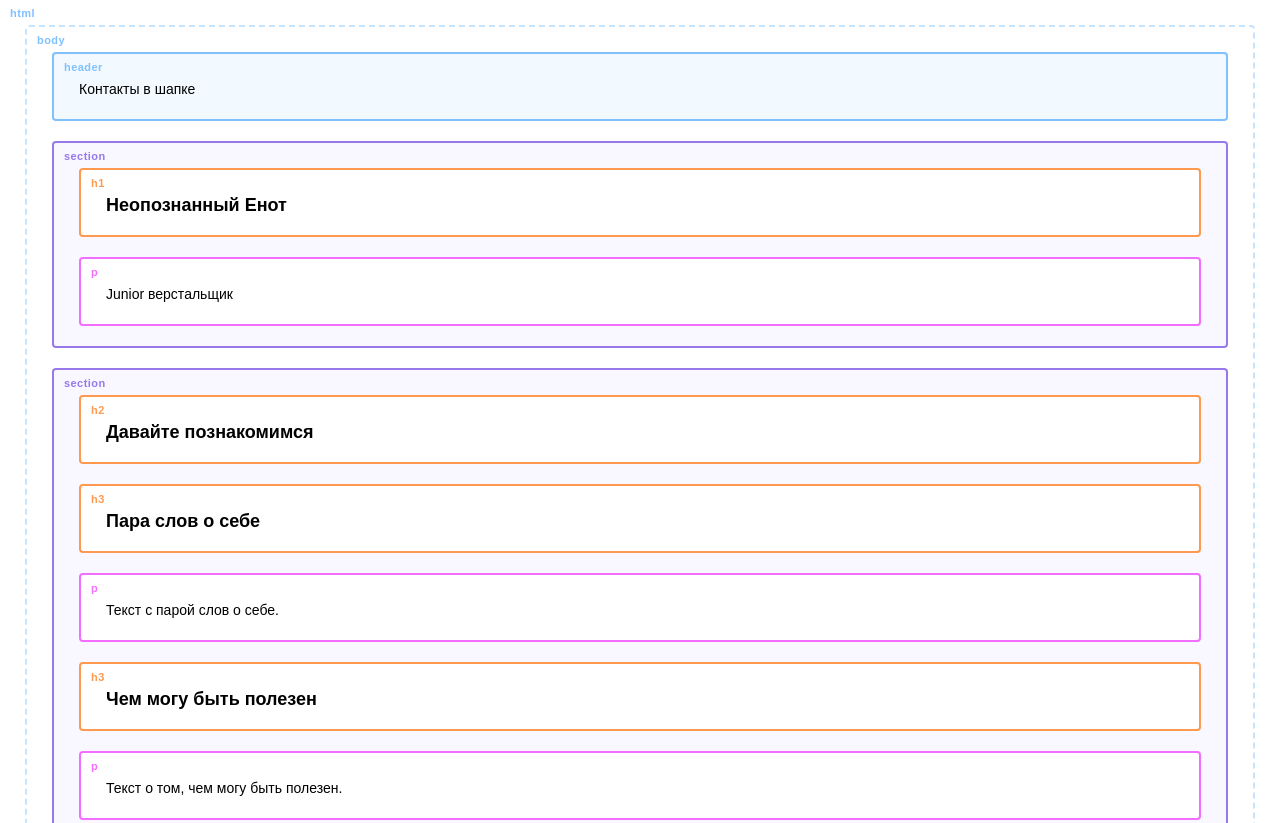
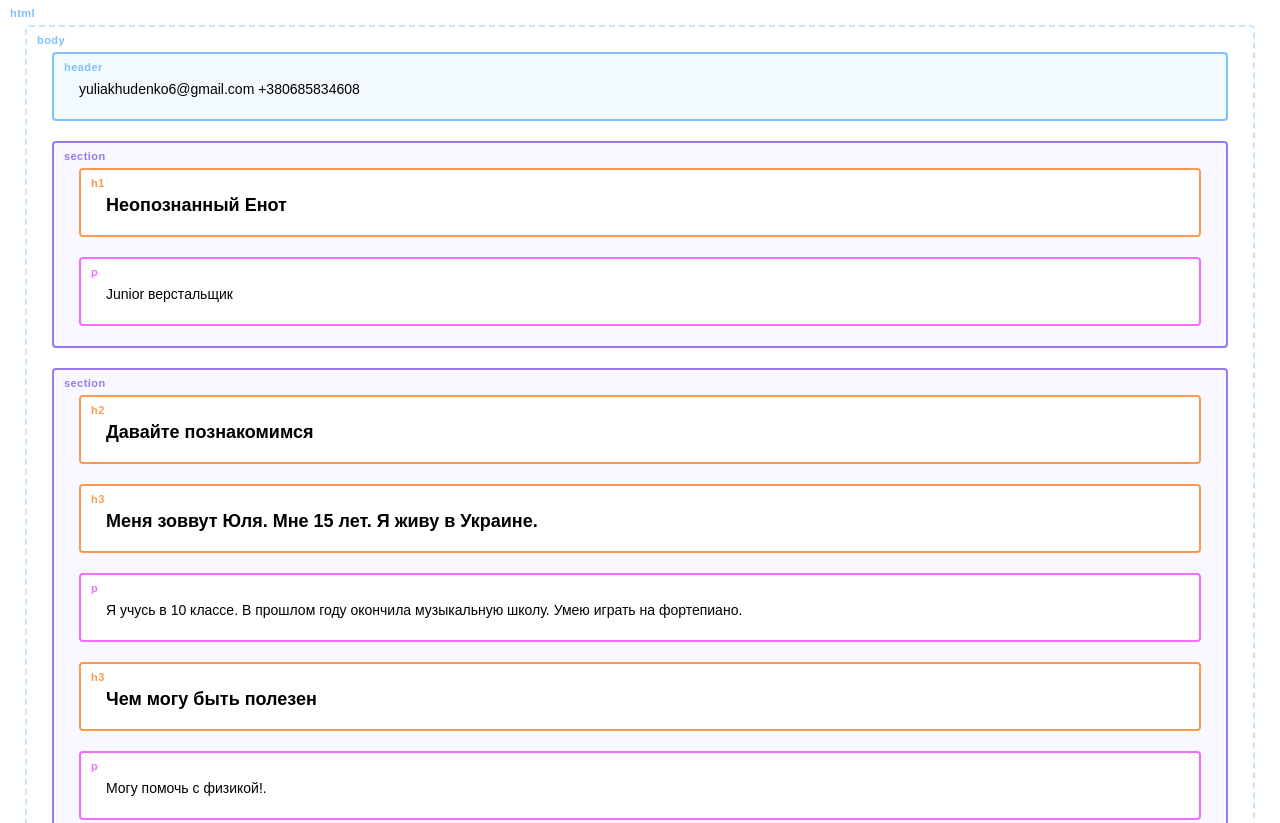
Before and after one commit to geyders/my-site, a plain HTML site: page index.html in a window 1280 px wide. Shown: the top 823 px of the page. Drawn offline with Linux system fonts and the light colour scheme.

Commit message:
Update index.html

```diff
--- a/index.html
+++ b/index.html
@@ -8,7 +8,8 @@
 
   <body>
     <header class="page-header">
-      Контакты в шапке
+      yuliakhudenko6@gmail.com
+      +380685834608
     </header>
 
     <section class="hero-image">
@@ -18,10 +19,10 @@
 
     <section class="intro">
       <h2 class="subheading">Давайте познакомимся</h2>
-      <h3>Пара слов о себе</h3>
-      <p>Текст с парой слов о себе.</p>
+      <h3>Меня зоввут Юля. Мне 15 лет. Я живу в Украине.</h3>
+      <p>Я учусь в 10 классе. В прошлом году окончила музыкальную школу. Умею играть на фортепиано.</p>
       <h3>Чем могу быть полезен</h3>
-      <p>Текст о том, чем могу быть полезен.</p>
+      <p>Могу помочь с физикой!.</p>
     </section>
 
     <section class="portfolio">
@@ -35,7 +36,7 @@
     </section>
 
     <footer class="page-footer">
-      Контакты в подвале
+      inst: geyderss
     </footer>
   </body>
 </html>
```
